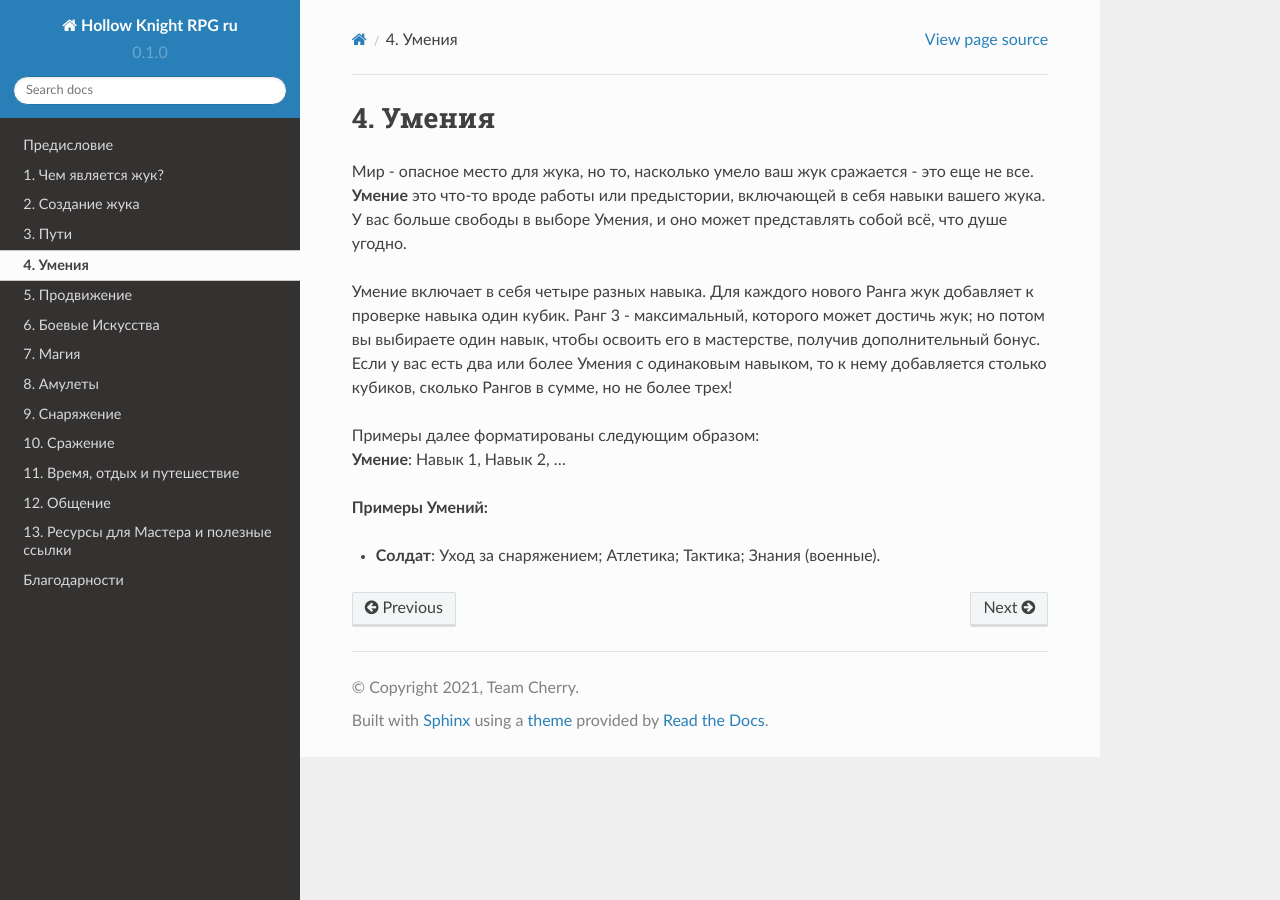
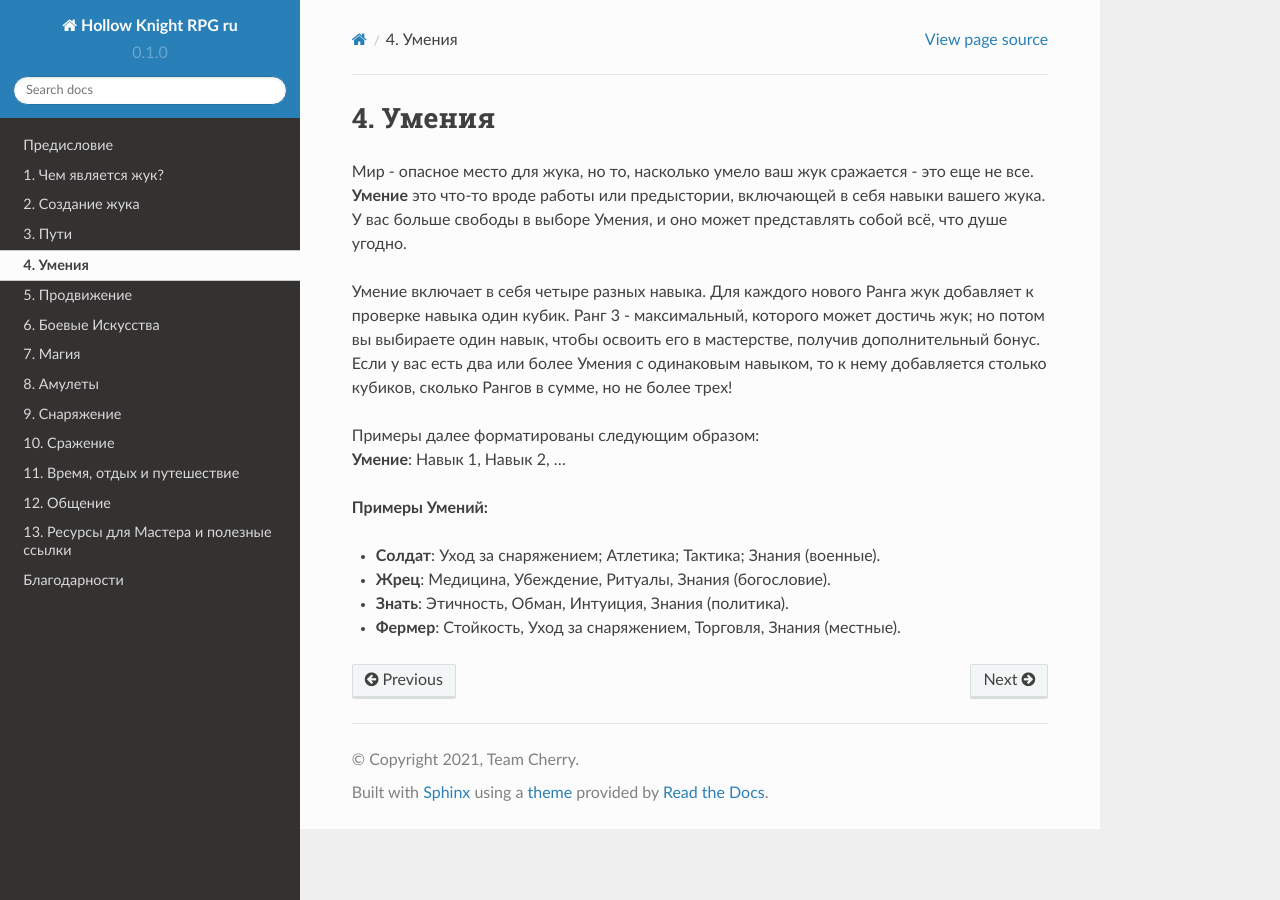
Before and after one commit to LazySelkie/hollow-knight-rpg-ru, a Sphinx documentation site: the page built from docs/source/proficiencies.rst, in a window 1280 px wide. Built offline with Sphinx 7.4.7 and the Read the Docs theme 2.0.0, drawn with Linux system fonts in a browser that asks for light colours.

Commit message:
Update proficiencies.rst

```diff
--- a/docs/source/proficiencies.rst
+++ b/docs/source/proficiencies.rst
@@ -12,3 +12,6 @@
 **Примеры Умений:**
 
 * **Солдат**: Уход за снаряжением; Атлетика; Тактика; Знания (военные).
+* **Жрец**: Медицина, Убеждение, Ритуалы, Знания (богословие).
+* **Знать**: Этичность, Обман, Интуиция, Знания (политика).
+* **Фермер**: Стойкость, Уход за снаряжением, Торговля, Знания (местные).
```
